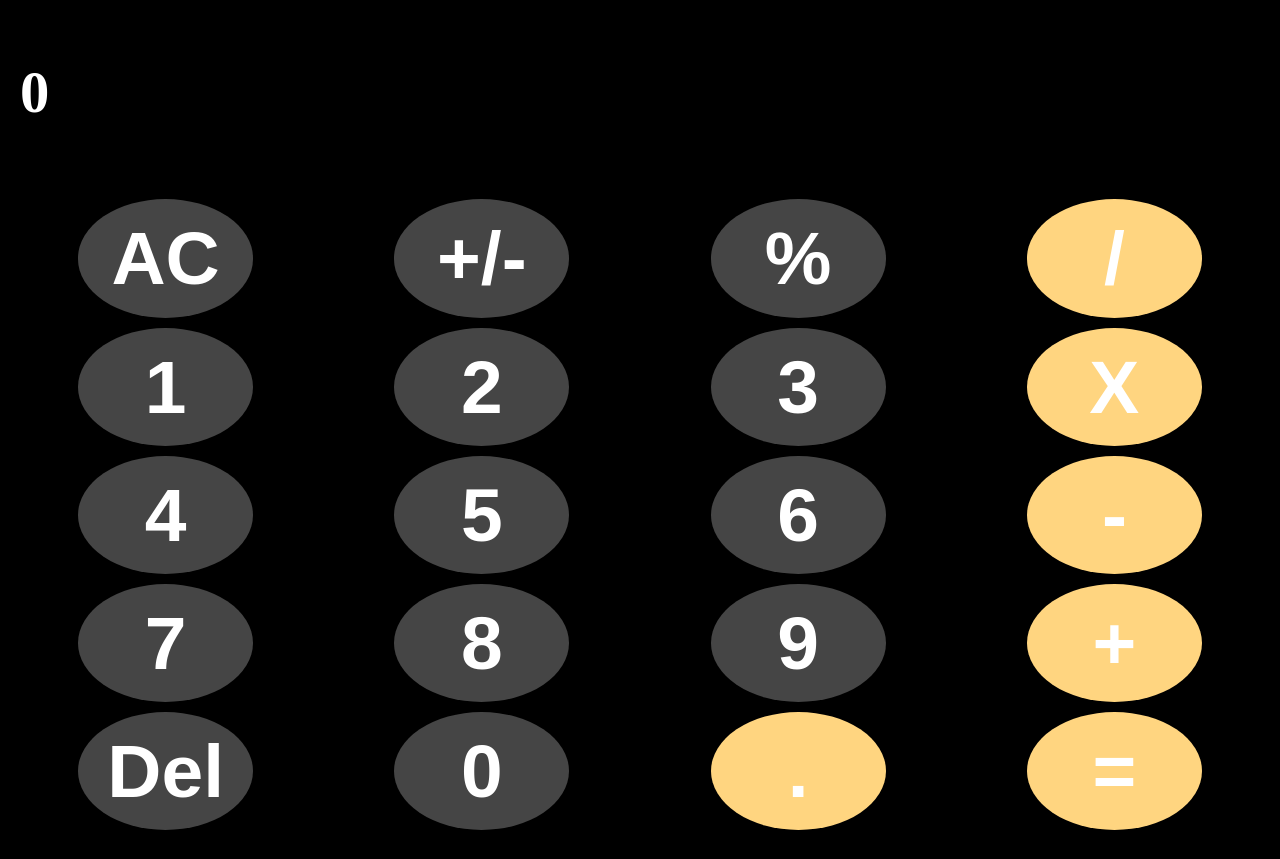
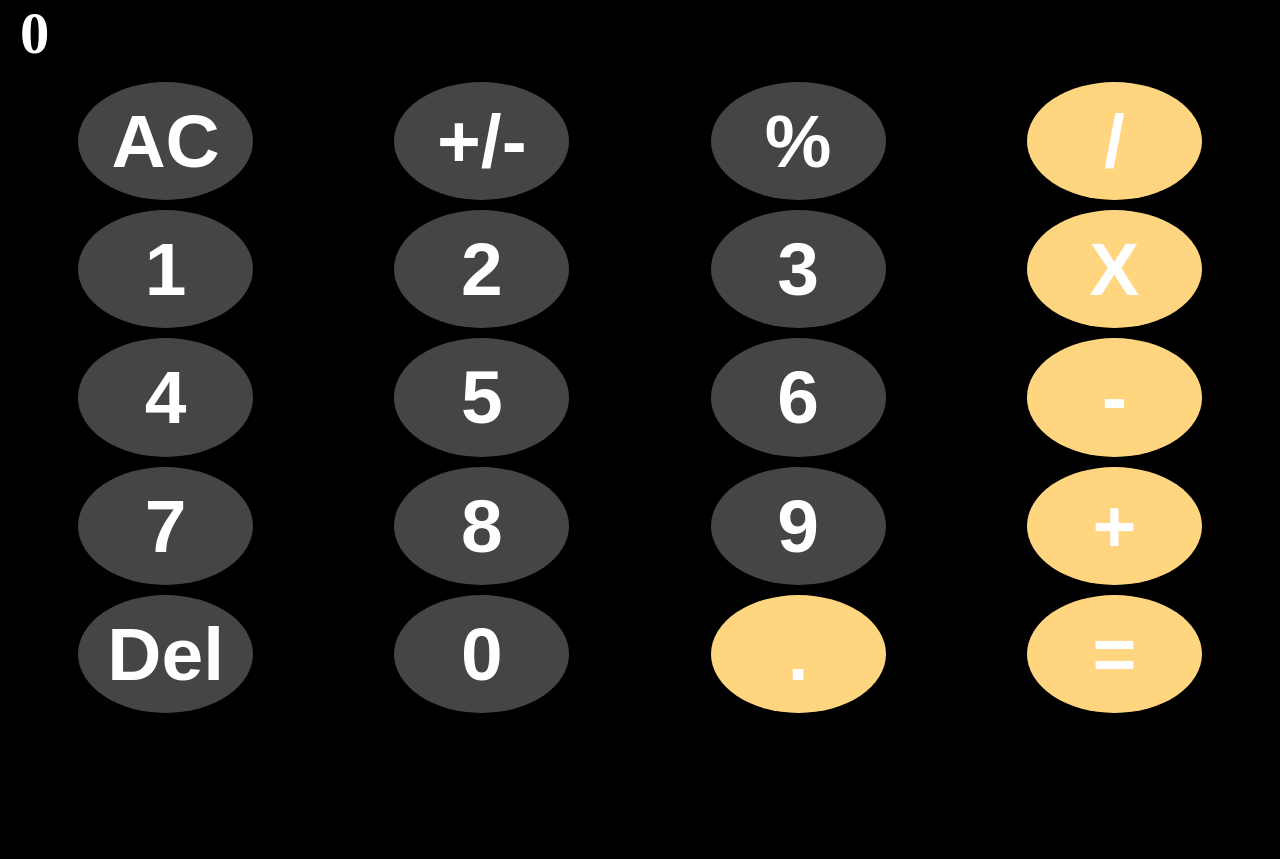
Before and after one commit to qt-Rui/JavaScript-calculator, a plain HTML site: page index.html in a window 1280 px wide. After the commit the page ends 800 px from the top, so only its background shows below. Drawn offline with Linux system fonts and the light colour scheme.

Commit message:
Update calculator.css

```diff
--- a/css/calculator.css
+++ b/css/calculator.css
@@ -1,8 +1,14 @@
+* {
+    margin: 0;
+    padding: 0;
+    box-sizing: border-box;
+}
+
 html, body{
     margin: 0;
     padding: 0;
     height: 100%;
-    background-color: black !important; /* Black webpage */
+    background-color: black; /* Black webpage */
 }
 
 .num{ /* Color for numbers */
```
